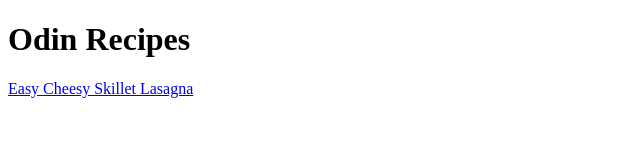
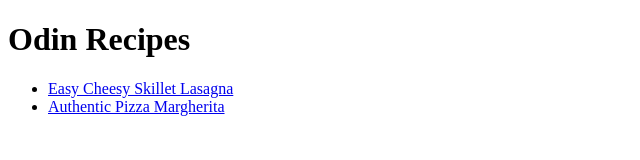
Before and after one commit to elqzaecamina/odin-recipes, a plain HTML site: page index.html in a window 1280 px wide. Shown: the whole page, without its empty margins (0-640 px from the left). Drawn offline with Linux system fonts and the light colour scheme.

Commit message:
Build pizza.html and linked to the index

```diff
--- a/index.html
+++ b/index.html
@@ -6,6 +6,11 @@
     </head>
     <body>
         <h1>Odin Recipes</h1>
-        <a href="recipes/lasagna.html">Easy Cheesy Skillet Lasagna</a>
+        <ul>
+        <li><a href="recipes/lasagna.html">Easy Cheesy Skillet
+         Lasagna</a></li>
+         <li><a href="recipes/pizza.html">Authentic Pizza
+         Margherita</a></li>
+        </ul>
     </body>
 </html>
```
Also changed, not shown: recipes/pizza.html (added, +10 -0 lines).
